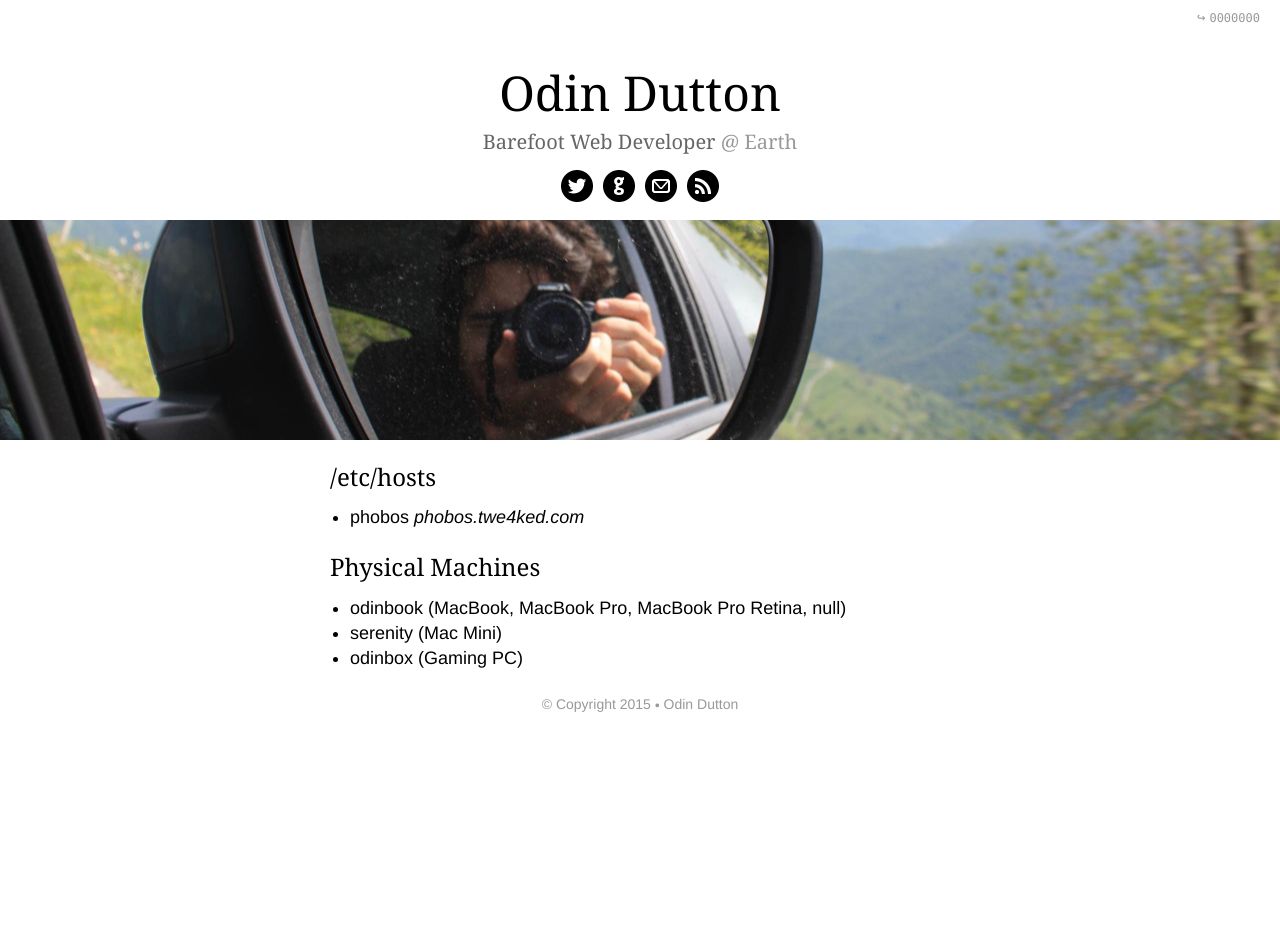
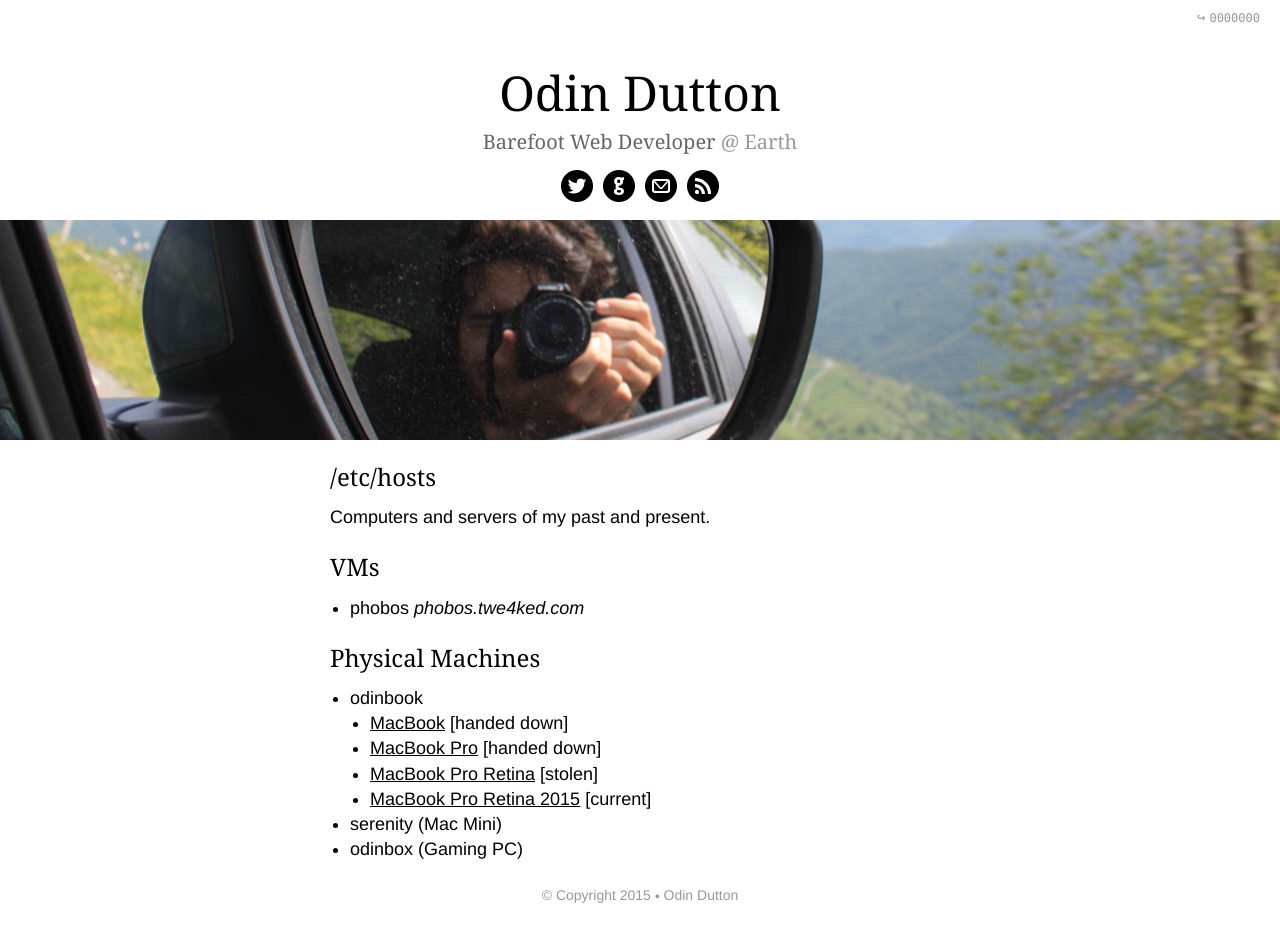
Before and after one commit to twe4ked/odindutton.com, a Jekyll site: the page built from etc/hosts.markdown, in a window 1280 px wide. Built offline with Jekyll 4.4.1, drawn with Linux system fonts in a browser that asks for light colours; Markdown is read by kramdown in place of the engine named in the settings; comment, search, counter and statistics services are not loaded; before the commit the page ends 900 px from its top, so only the background shows below that.

```diff
--- a/assets/stylesheets/style.sass
+++ b/assets/stylesheets/style.sass
@@ -132,6 +132,8 @@ section
       margin: 0 0 20px 20px
       li
         list-style: disc
+        ul
+          margin-bottom: 0
 
 h2.projects span.amp
   font-size: 26px
--- a/etc/hosts.markdown
+++ b/etc/hosts.markdown
@@ -5,10 +5,18 @@ title: /etc/hosts
 
 ## /etc/hosts
 
+Computers and servers of my past and present.
+
+## VMs
+
 - phobos _phobos.twe4ked.com_
 
 ## Physical Machines
 
-- odinbook (MacBook, MacBook Pro, MacBook Pro Retina, null)
+- odinbook
+  - [MacBook](/etc/hosts/macbook.html) [handed down]
+  - [MacBook Pro](/etc/hosts/macbook-pro.html) [handed down]
+  - [MacBook Pro Retina](/etc/hosts/macbook-pro-retina.html) [stolen]
+  - [MacBook Pro Retina 2015](/etc/hosts/macbook-pro-retina-2015.html) [current]
 - serenity (Mac Mini)
 - odinbox (Gaming PC)
--- /dev/null
+++ b/etc/hosts/macbook-pro.markdown
@@ -0,0 +1,6 @@
+---
+layout: default
+title: MacBook Pro 2010
+---
+
+## 15-inch MacBook Pro Late 2010
--- /dev/null
+++ b/etc/hosts/macbook.markdown
@@ -0,0 +1,6 @@
+---
+layout: default
+title: MacBook
+---
+
+## 13-inch MacBook 20??
```
Also changed, not shown: etc/hosts/macbook-pro-retina-2015.markdown (added, +15 -0 lines), etc/hosts/macbook-pro-retina.markdown (added, +12 -0 lines).
